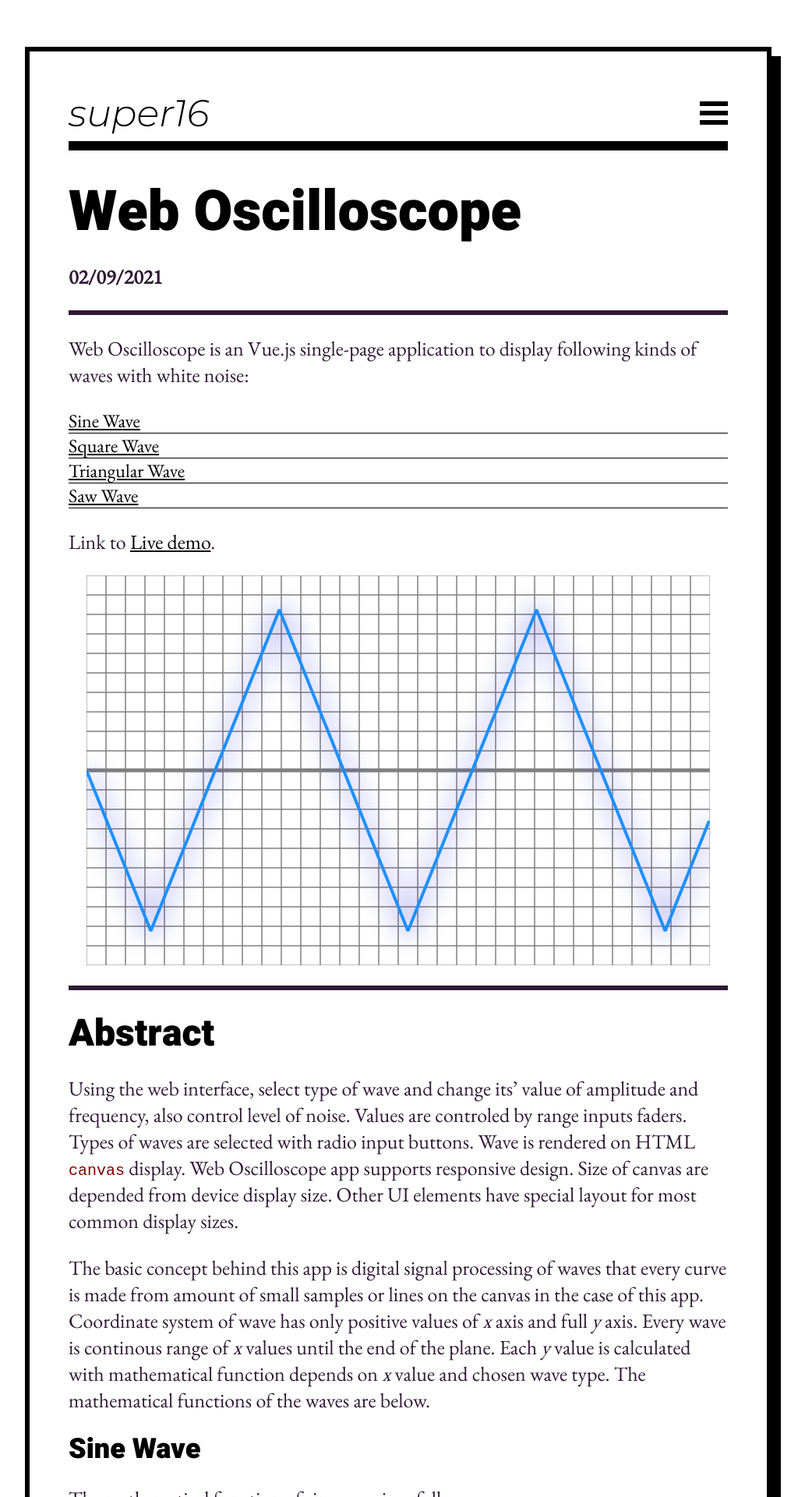
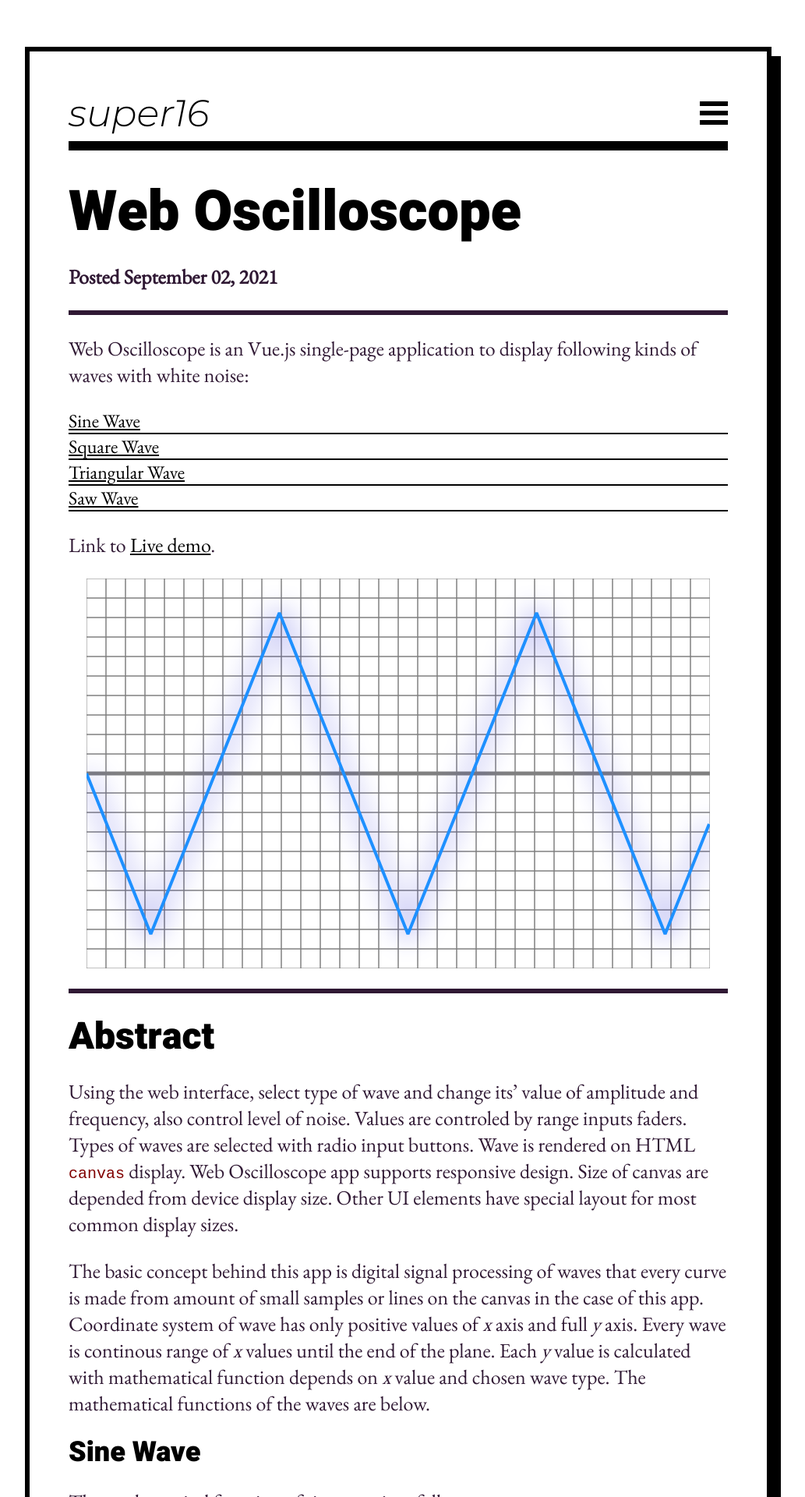
Before and after one commit to super16/super16.github.io, a Jekyll site: the page built from _notes/2021-09-02-web-oscilloscope.md, in a window 1280 px wide. Shown: the top 1920 px of the page at 78% size, without its empty margins (129-1162 px from the left). Built offline with Jekyll 4.4.1, drawn with Linux system fonts in a browser that asks for light colours.

```diff
--- a/_layouts/default.html
+++ b/_layouts/default.html
@@ -36,6 +36,23 @@
     <meta name="twitter:image" content="{{ 'assets/img/twitter-card.png' | absolute_url }}">
     <meta name="twitter:image:alt" content="{{ page.title }}">
     <script defer src="{{ 'assets/js/script.js' | relative_url }}"></script>
+    {% if page.collection == 'notes' %}
+    <script type="application/ld+json">
+      {
+        "@context": "https://schema.org",
+        "@type": "BlogPosting",
+        "headline": "{{ page.title }}",
+        "datePublished": "{{ page.date | date_to_xmlschema }}",
+        "dateModified": "{{ page.date | date_to_xmlschema }}",
+        "description": "{{ page.meta }}",
+        "author": [{
+          "@type": "Person",
+          "name": "super16",
+          "url": "https://super16.github.io/"
+        }]
+      }
+    </script>
+    {% endif %}
     <style>
       body {
         align-items: center;
@@ -80,7 +97,13 @@
         </nav>
       </header>
       <main>
-        {{ content }}
+        {% if page.collection == 'notes' %}
+          <article>
+            {{ content }}
+          </article>
+        {% else %}
+          {{ content }}
+        {% endif %}
       </main>
       <footer>
         <nav>
--- a/_notes/2021-09-02-web-oscilloscope.md
+++ b/_notes/2021-09-02-web-oscilloscope.md
@@ -10,7 +10,7 @@ meta: "Web Oscilloscope is an Vue.js single-page application to display differen
 
 # {{ page.title }}
 
-**{{ page.date | date: "%d/%m/%Y" }}**
+**Posted {{ page.date | date: "%B %d, %Y" }}**
 
 * * *
 
--- a/_sass/main.scss
+++ b/_sass/main.scss
@@ -236,7 +236,7 @@ $breakpoint-large: 1400px;
       padding-left: 0;
 
       li {
-        border-bottom: 1px solid black;
+        border-bottom: 2px solid black;
         font-family: 'EB Garamond', serif;
         font-size: 24px;
         list-style-type: none;
```
Also changed, not shown: _notes/2021-09-01-initial-note.md (+1 -1 lines), _notes/2022-01-09-alpine-django-tailwind.md (+1 -1 lines).
